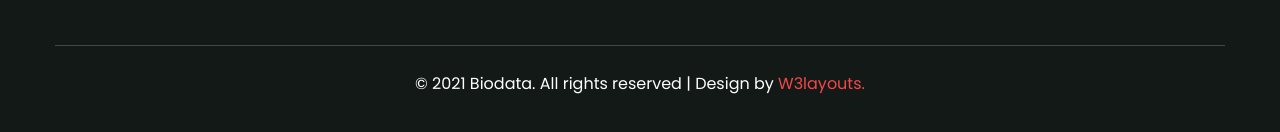
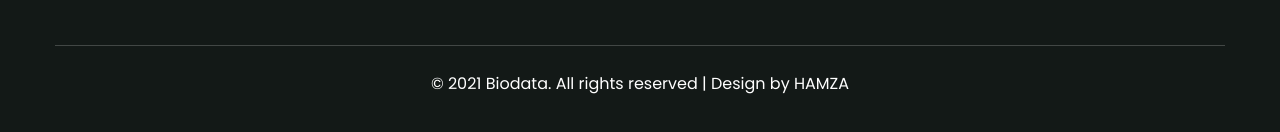
Before and after one commit to hamza-0987/portfolio_hamza0987, a plain HTML site: page portfolio/Biodata-Starter/about.html in a window 1280 px wide. Shown: the part 2915-3047 px from the top of the page. Drawn offline with Linux system fonts and the light colour scheme.

Commit message:
Update about.html

```diff
--- a/portfolio/Biodata-Starter/about.html
+++ b/portfolio/Biodata-Starter/about.html
@@ -368,8 +368,8 @@ Author URL: http://w3layouts.com
                 </div>
             </div>
             <!-- copyright -->
-            <p class="copy-right-w3 text-white mt-5 pt-4">© 2021 Biodata. All rights reserved | Design by
-                <a href="http://w3layouts.com" target="_blank"> W3layouts.</a>
+            <p class="copy-right-w3 text-white mt-5 pt-4">© 2021 Biodata. All rights reserved | Design by HAMZA
+
             </p>
         </div>
     </footer>
```
